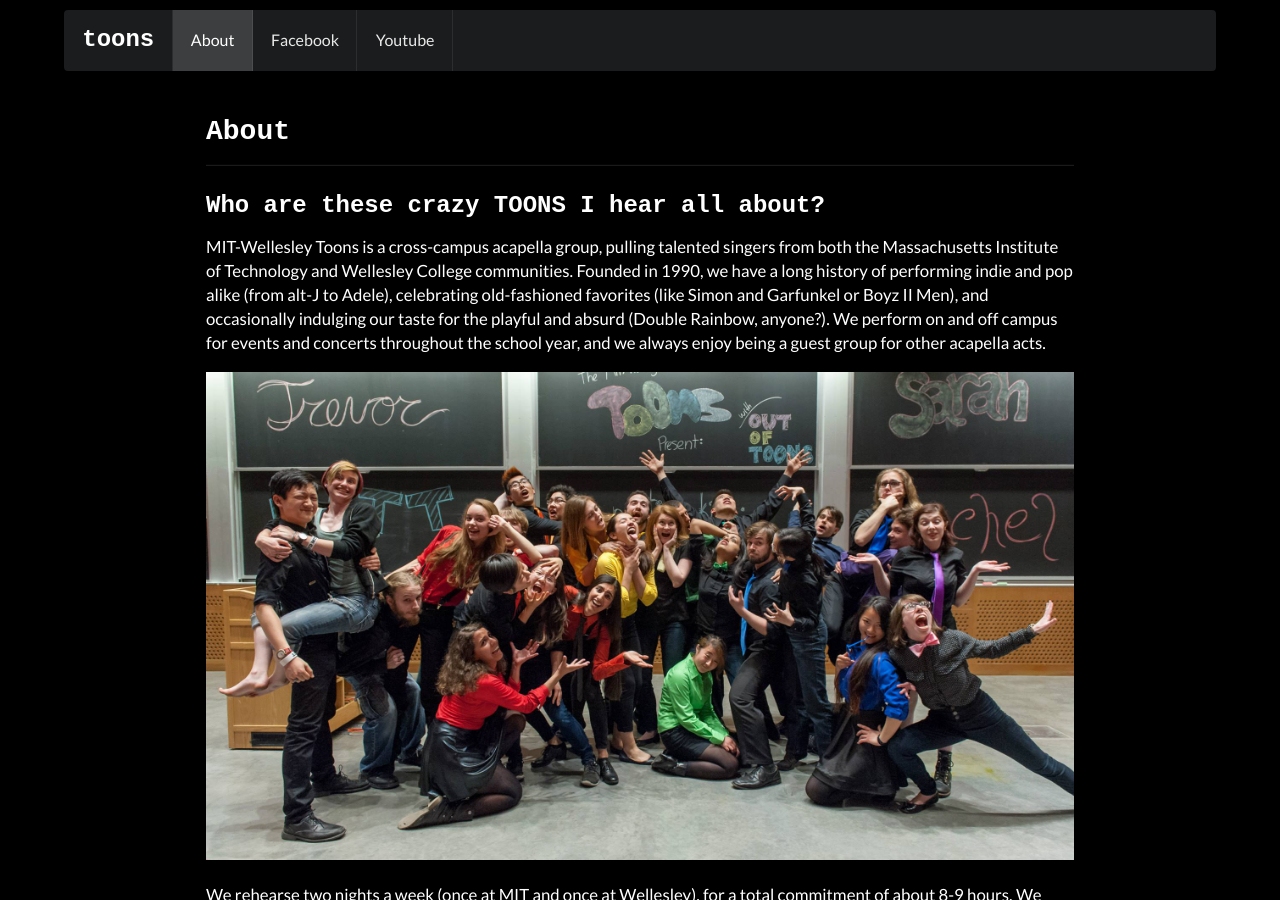
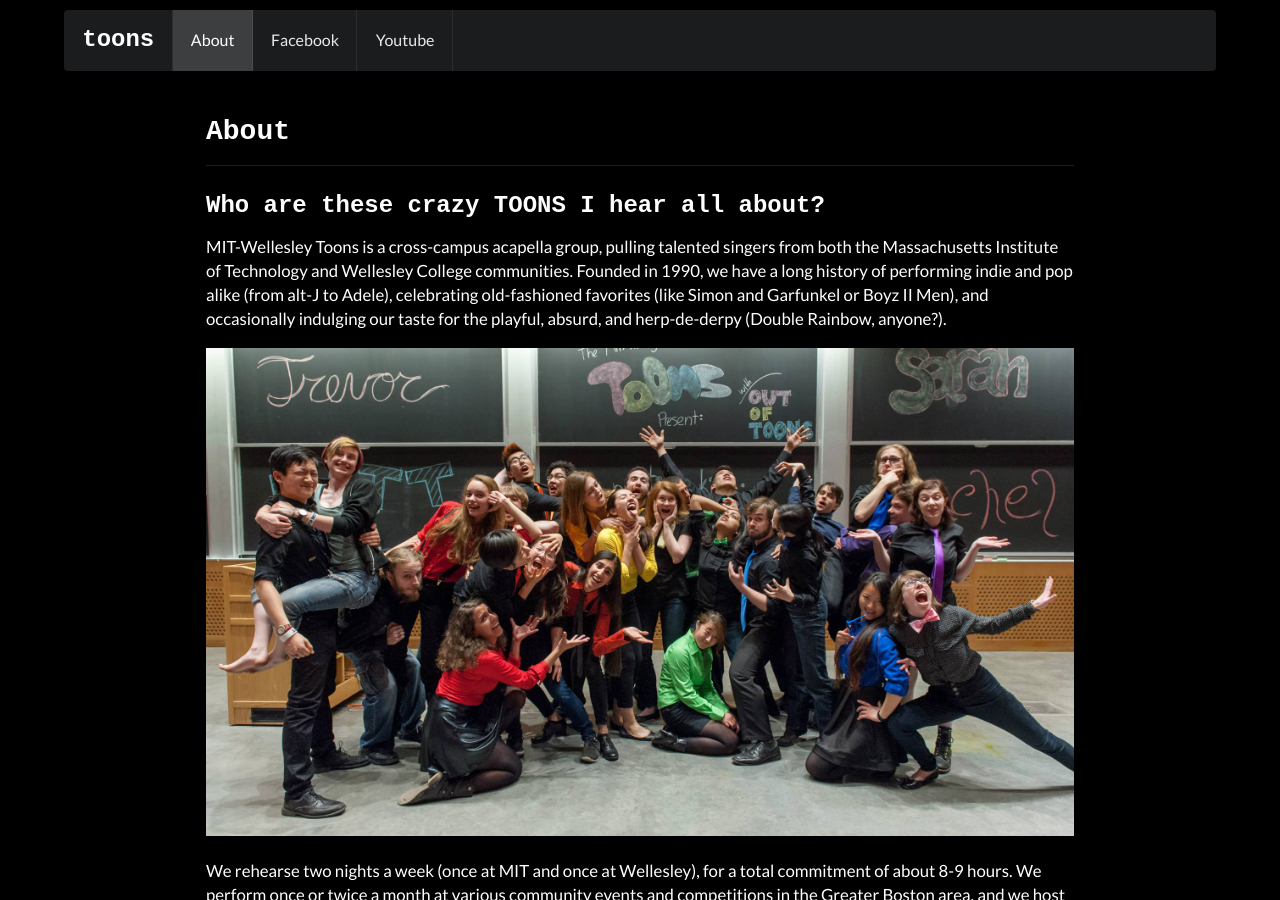
Before and after one commit to mitwellesleytoons/toons, a Jekyll site: the page built from about/index.md, in a window 1280 px wide and 900 px high. Built offline with Jekyll 4.4.1, drawn with Linux system fonts in a browser that asks for light colours; nearby versions of some CDN libraries.

Commit message:
about page adjustments

```diff
--- a/about/index.md
+++ b/about/index.md
@@ -6,13 +6,11 @@
 
 ## Who are these crazy TOONS I hear all about?
 
-MIT-Wellesley Toons is a cross-campus acapella group, pulling talented singers from both the Massachusetts Institute of Technology and Wellesley College communities. Founded in 1990, we have a long history of performing indie and pop alike (from alt-J to Adele), celebrating old-fashioned favorites (like Simon and Garfunkel or Boyz II Men), and occasionally indulging our taste for the playful and absurd (Double Rainbow, anyone?). We perform on and off campus for events and concerts throughout the school year, and we always enjoy being a guest group for other acapella acts.
+MIT-Wellesley Toons is a cross-campus acapella group, pulling talented singers from both the Massachusetts Institute of Technology and Wellesley College communities. Founded in 1990, we have a long history of performing indie and pop alike (from alt-J to Adele), celebrating old-fashioned favorites (like Simon and Garfunkel or Boyz II Men), and occasionally indulging our taste for the playful, absurd, and herp-de-derpy (Double Rainbow, anyone?).
 
 ![](/assets/images/about/25reunion.jpg)
 
 We rehearse two nights a week (once at MIT and once at Wellesley), for a total commitment of about 8-9 hours. We perform once or twice a month at various community events and competitions in the Greater Boston area, and we host a full concert twice a semester--one for each campus. In the past, we've sung venues ranging from Faneuil Hall to Disney World. We especially love performing with other a cappella groups; we recently sang with our friends the Wellesley Widows, the MIT Muses, the Olin Powerchords, and Haverford/Bryn Mawr Counterpoint. Don't hesitate to contact us at toons-request@mit.edu if you're an a cappella group, local or visiting--we love making new friends!
-
-![](/assets/images/about/About2.jpg)
 
 ## Can I audition to be a TOON?
 
@@ -129,6 +127,8 @@
 
 Fall 2015 brought us four new jingles, and we ended the semester with a tastefully edgy TOONS NOIR concert, featuring tastefully edgy covers of Every Other Freckle by alt-J, Wisely and Slow by the Staves, Nature Boy by Nat King Cole/Eden Ahbez, and...Herp de Derp by schmoyoho? Well, anyway...
 
-![](/assets/images/about/About1.jpg)
+![](/assets/images/about/toonsnoir.jpg)
 
 Spring 2016 started off with an overnight trip to Smith College's Silver Chord Bowl competition in Northampton, where we were graciously hosted by the Nortonsmith family. We also had the pleasure of making some new friends with another cross-campus a cappella group: Counterpoint A Cappella, from Bryn Mawr and Haverford! After some singing in Lobby 7 we went to Unos together, ate way too much pizza, and then wandered around Harvard Square for the rest of the night. At the end of the semester, we channeled our inner philosophers to conjure up our spring concert theme, TOONS HAS A DEEP THOUGHT, and said farewell to Dana Gretton, Merry Mou, Jyotishka Biswas, and Edwin Zhang.
+
+![](/assets/images/about/counterpoint.jpg)
```
Also changed, not shown: assets/images/about/counterpoint.jpg (renamed from assets/images/about/About2.jpg), assets/images/about/toonsnoir.jpg (renamed from assets/images/about/About1.jpg).
